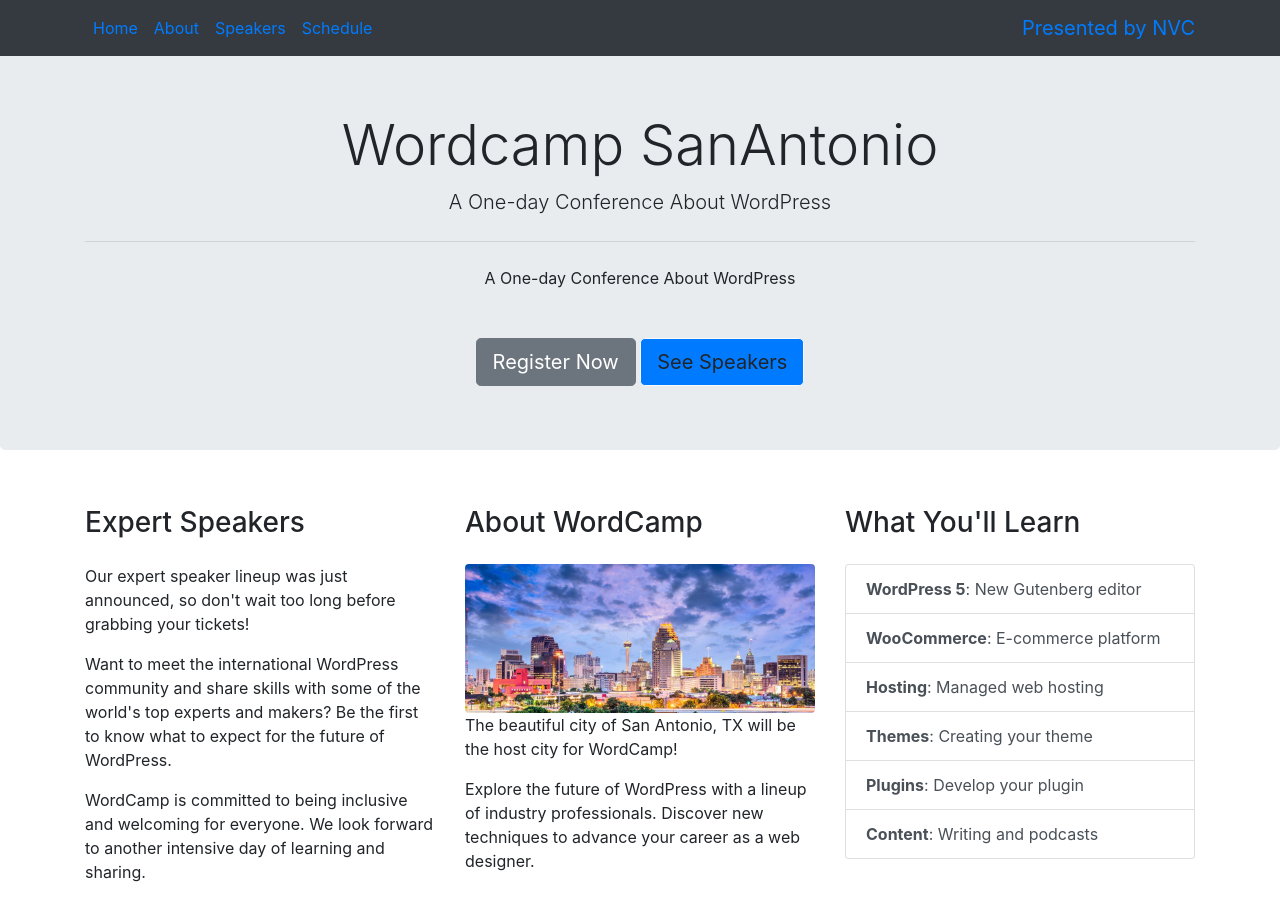
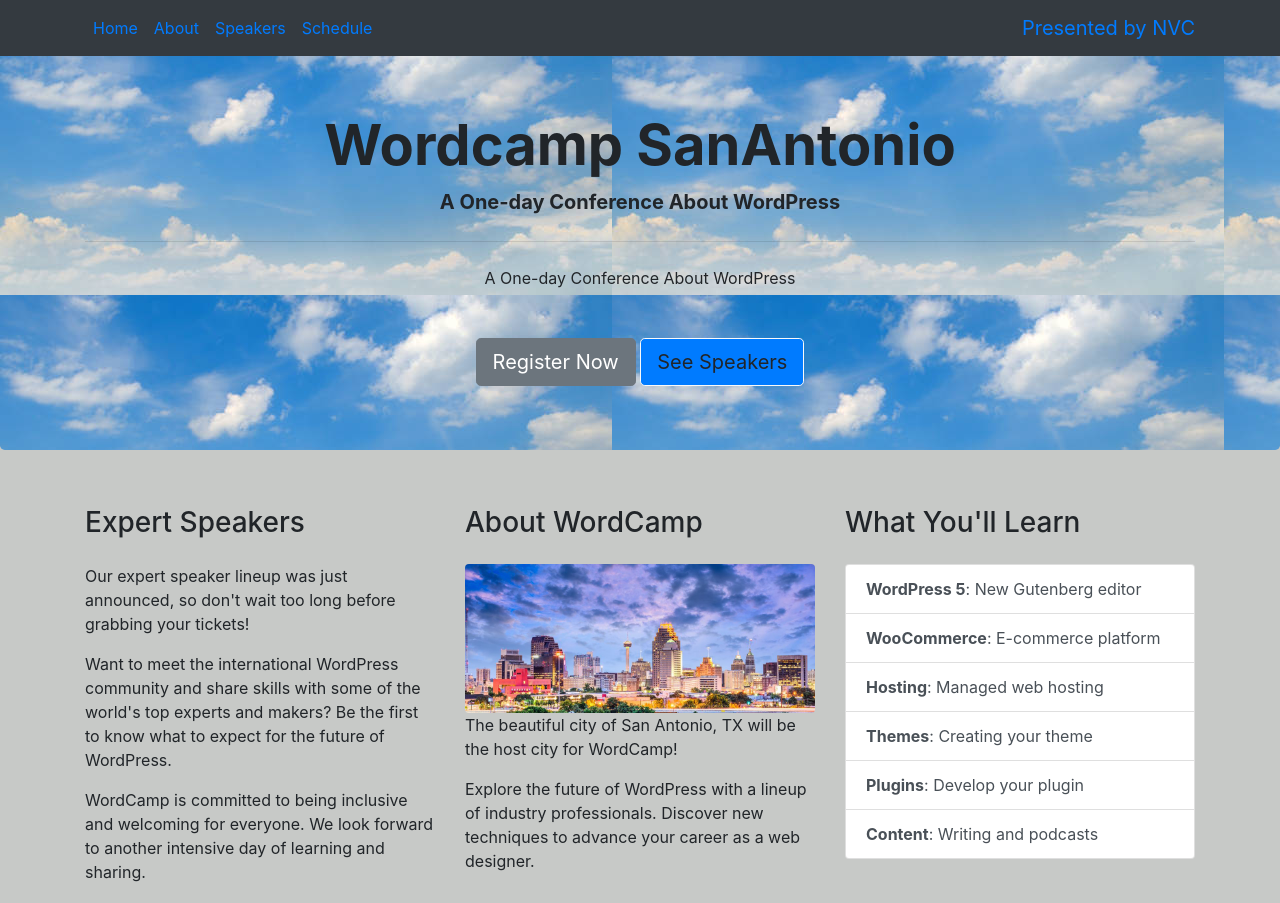
Before and after one commit to CamWil/WordCamp-San-Antonio, a plain HTML site: page index.html in a window 1280 px wide. Shown: the top 903 px of the page. Drawn offline with nearby package versions, Linux system fonts and the light colour scheme.

Commit message:
personalized

```diff
--- a/index.html
+++ b/index.html
@@ -7,6 +7,7 @@
 
     <!-- Bootstrap CSS -->
     <link rel="stylesheet" href="https://stackpath.bootstrapcdn.com/bootstrap/4.3.1/css/bootstrap.min.css" integrity="sha384-ggOyR0iXCbMQv3Xipma34MD+dH/1fQ784/j6cY/iJTQUOhcWr7x9JvoRxT2MZw1T" crossorigin="anonymous">
+    <link rel="stylesheet" type="text/css" href="style.css">
 
     <title>WordCamp San Antonio</title>
   </head>
@@ -134,7 +135,7 @@
   <img class="card-img-top" src="chris.png" alt="Chris Cross">
   <div class="card-body">
     <h4 class="card-title">Chris Cross</h4>
-    <p class="card-text">Lead Wordpress trend setter. learn about uo and coming trends in Wordpress.</p>
+    <p class="card-text">Lead Wordpress trend setter. learn about up and coming trends in Wordpress.</p>
   </div>
 </div>
   </div>
--- /dev/null
+++ b/style.css
@@ -0,0 +1,27 @@
+.jumbotron{
+	background-image: url(cloud.jpg);
+}
+
+.display-4{
+	font-weight: bold;
+	text-decoration-color: black;
+}
+
+.lead{
+	font-weight: bold;
+	text-decoration-color: black;
+}
+
+.my-4{
+	font-weight: bold;
+	text-decoration-color: black;
+}
+
+
+body{
+	background-color: #c7c9c7;
+}
+
+p{
+	text-decoration-color: black;
+}
```
Also changed, not shown: alamo.jpg (added), alamo1.jpg (added), cloud.jpg (added).
